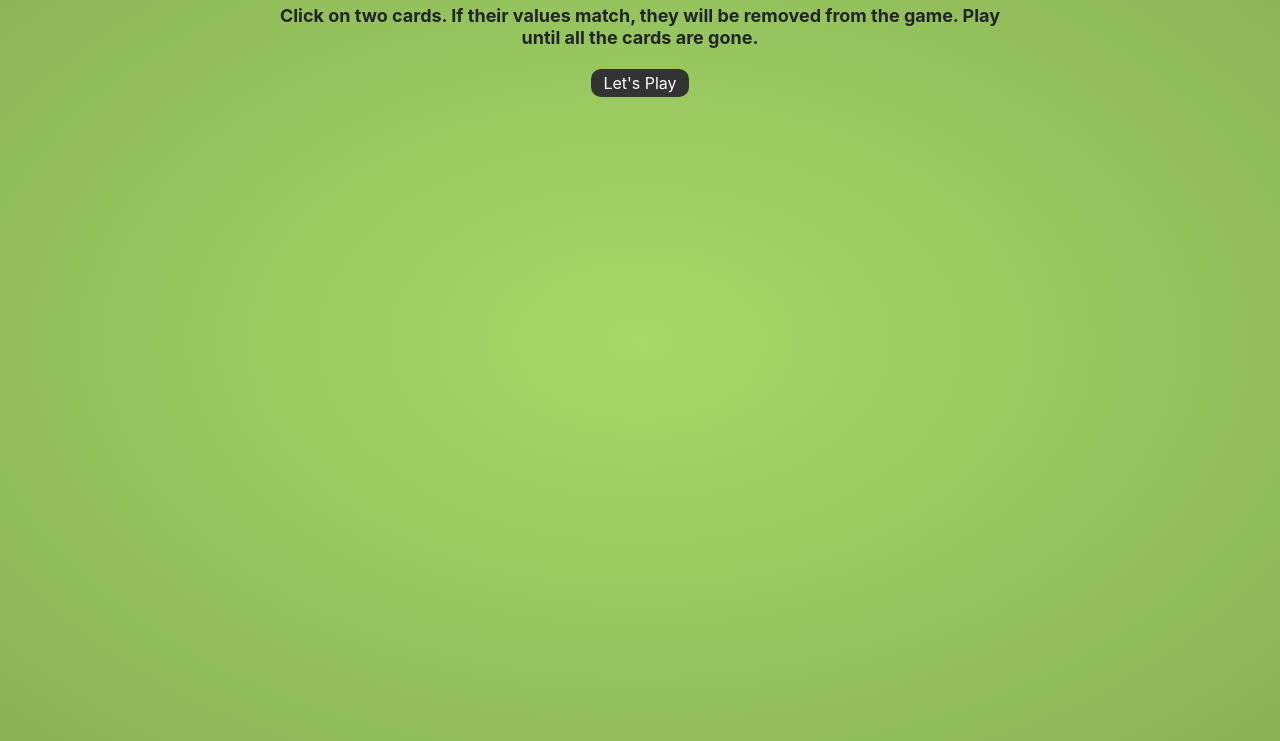
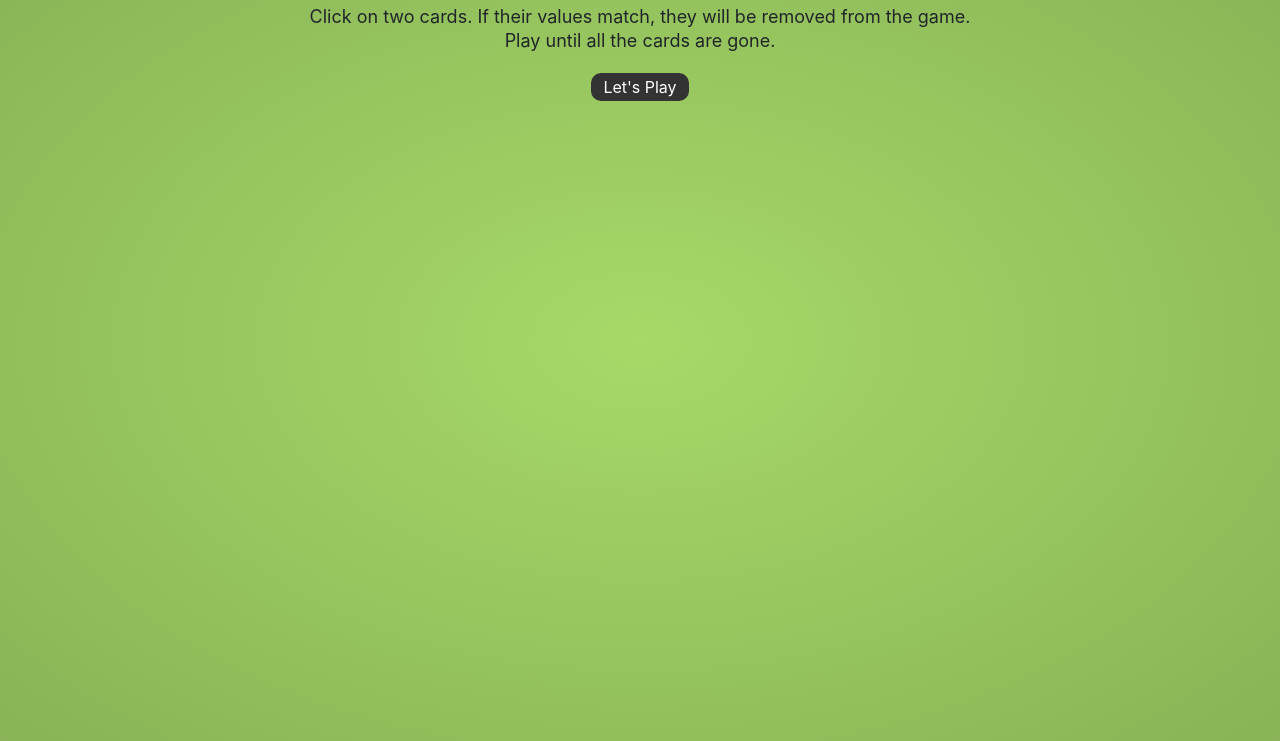
Before and after one commit to jcscott2015/concentration-game, a website built with webpack: page src/index.html in a window 1280 px wide. Shown: the part 59-800 px from the top of the page. Built offline with nearby package versions, Linux system fonts and the light colour scheme.

Commit message:
Updated SASS and Content Layout
Updated SASS styles to jibe with reboot.css. Also made game-area the wrapping div for Concentration Game elements. Made instructions a paragraph instead of a header.

```diff
--- a/src/index.html
+++ b/src/index.html
@@ -12,6 +12,7 @@
   -->
 
 <head>
+  <title>Concentration</title>
   <!--
     The htmlWebpackPlugin will parse the logic below so that trackJS is only added to the production version of index.html (since only webpack.config.prod.js provides the trackJS token)
     This is an example of how to add features to index.html for only one environment.
@@ -32,7 +33,7 @@
 <body>
   <div id="game-area">
     <h1>Concentration</h1>
-    <h2>Click on two cards. If their values match, they will be removed from the game. Play until all the cards are gone.</h2>
+    <p>Click on two cards. If their values match, they will be removed from the game.<br />Play until all the cards are gone.</p>
     <button id="new-game">Let's Play</button>
   </div>
 </body>
--- /dev/null
+++ b/src/scss/colors.scss
@@ -0,0 +1,5 @@
+$dark-green: #89b356;
+$light-green: #a6d968;
+$charcoal: #333;
+$medium-grey: #666;
+$white: #fff;
--- a/src/scss/index.scss
+++ b/src/scss/index.scss
@@ -1,8 +1,4 @@
-$dark-green: #89b356;
-$light-green: #a6d968;
-$charcoal: #333;
-$medium-grey: #666;
-$white: #fff;
+@import "colors";
 html {
   height: 100%;
   background: $dark-green;
@@ -21,23 +17,11 @@ html {
   background-image: radial-gradient(ellipse farthest-corner at center, $light-green 0%, $dark-green 100%);
 }
 
-body {
-  padding: 20px;
-}
-
 h1 {
   text-align: center;
   font-size: 32px;
   font-weight: bold;
   line-height: 36px;
-}
-
-h2 {
-  text-align: center;
-  font-size: 18px;
-  line-height: 22px;
-  width: 75%;
-  margin: 0 auto;
 }
 
 #new-game {
@@ -57,15 +41,21 @@ h2 {
   background-color: $medium-grey;
 }
 
-#game-area,
+#game-area {
+  padding: 20px;
+  min-width: 1015px;
+}
+
+#game-area p {
+  text-align: center;
+  font-size: 18px;
+  line-height: 24px;
+}
+
 #game {
   width: 975px;
   height: auto;
   margin: 0 auto;
-}
-
-#game p {
-  text-align: center;
 }
 
 
```
